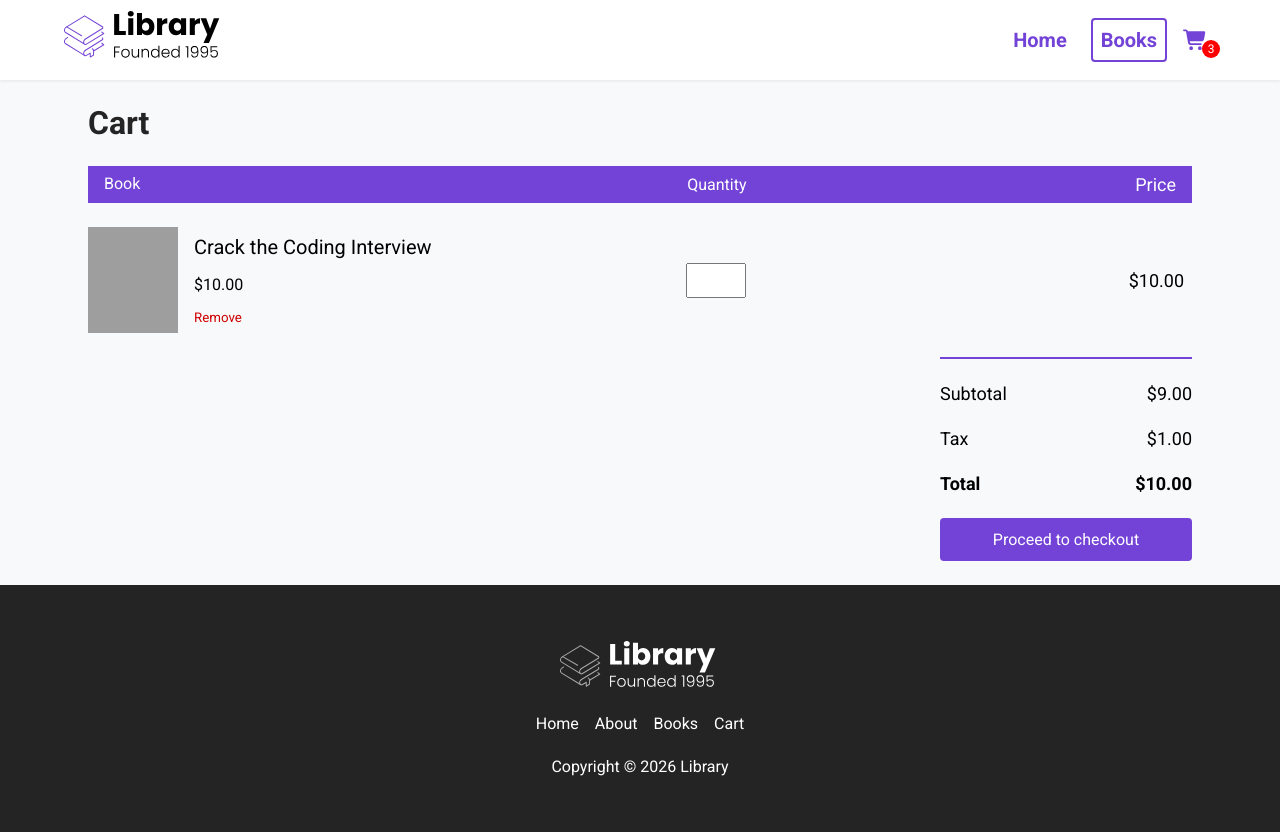
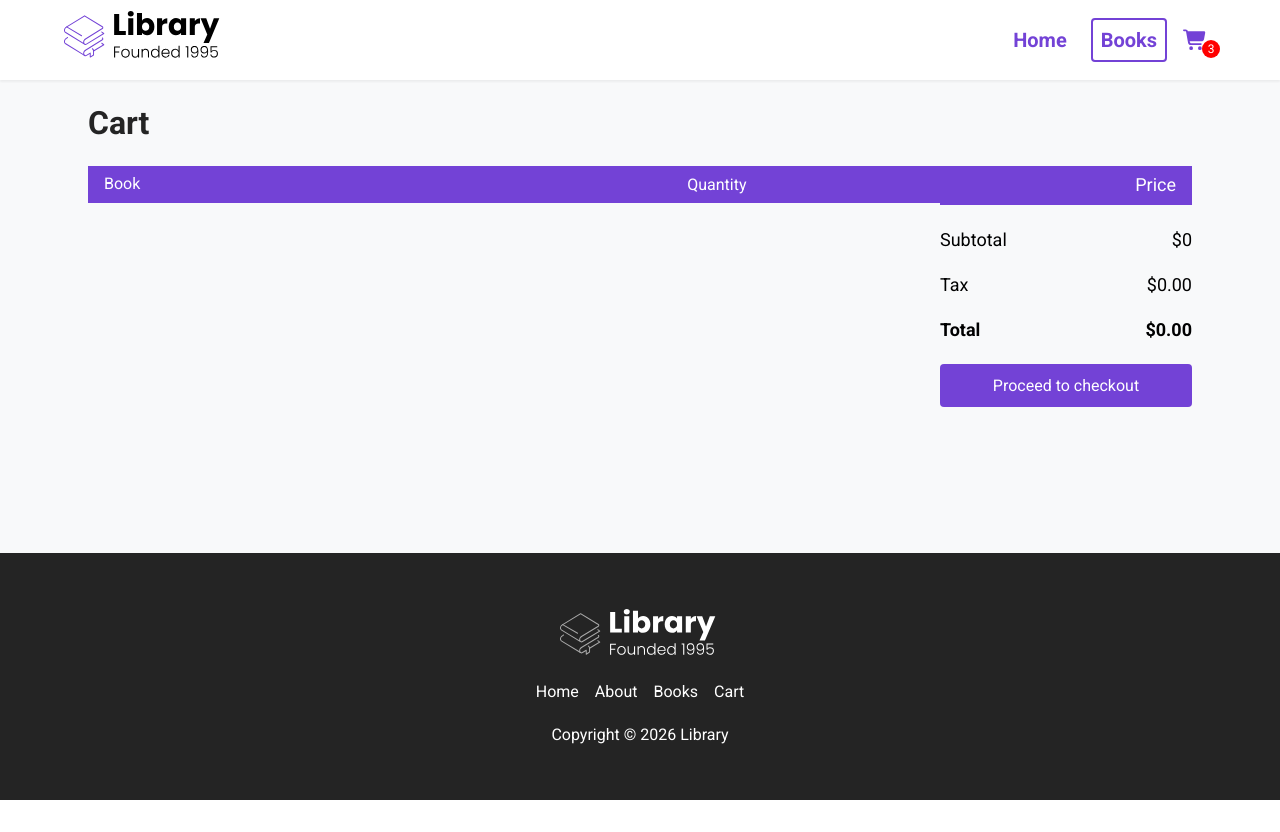
Before and after one commit to Elisandrosams/Library-React, a React (Create React App) app: page /cart in a window 1280 px wide. Shown: the top 832 px of the page. After the commit the page ends 800 px from the top, so only its background shows below. Built offline with nearby package versions, Linux system fonts and the light colour scheme; grey boxes are pictures that could not be loaded.

Commit message:
working on dynamic cart

```diff
--- a/src/App.js
+++ b/src/App.js
@@ -12,27 +12,17 @@ function App() {
   const [cart, setCart] = useState([]);
 
   function addToCart(book) {
-    setCart([...cart, book])
+    setCart([...cart,{...book, quantity: 1}])
   }
-//    const dupeItem = cart.find(item => +item.id === +book.id)
-//    if (dupeItem) {
-//    setCart(cart.map(item => {
-//      if (item.id === dupeItem.id) {
-//        return {
-//          ...item,
-//          quantity: item.quantity + 1,
-//        }
-//      }
-//      else {
-//        return item
-//      }
-//    }))
-//    }
-//    else {
-//      setCart([...cart, {...book, quantity: 1}])
-//    }
-//  }
-//
+
+  function changeQuantity(book, quantity) {
+    setCart(cart.map(item => item.id === book.id
+      ? {
+          ...item, quantity: +quantity
+        }
+      : item
+    ))
+  }
   useEffect(() => {
     console.log(cart)
   }, [cart])
@@ -45,7 +35,7 @@ function App() {
           <Route path="/" element={<Home />} />
           <Route path="/books" exact element={<Books books={books} />} />
           <Route path="/books/:id" element= {<BookInfo books={books} addToCart={addToCart} cart={cart} />} />
-          <Route path="/cart" element={<Cart books={books} />} />
+          <Route path="/cart" element={<Cart books={books} cart={cart} changeQuantity={changeQuantity}/>} />
         </Routes>
         <Footer />
       </div>
--- a/src/pages/Cart.jsx
+++ b/src/pages/Cart.jsx
@@ -1,6 +1,17 @@
-import React from 'react'
+import React, { useState, useEffect } from "react";
 
-const Cart = () => {
+const Cart = ({ cart, changeQuantity }) => {
+    const [subtotal, setSubtotal] = useState()
+    useEffect(() => {
+        let price = 0;
+        cart.forEach((item) => {
+            price += +((item.salePrice || item.originalPrice) * item.quantity).toFixed(2)
+        });
+        setSubtotal(price)
+    }, [cart])
+
+
+
   return (
     <div id="books__body">
       <main id="books__main">
@@ -16,45 +27,65 @@ const Cart = () => {
                 <span className="cart__total">Price</span>
               </div>
               <div className="cart__body">
+                {cart.map((book) => {
+                  return (
                     <div className="cart__item">
                       <div className="cart__book">
-                                    <img src="https://m.media-amazon.com/images/I/61mIq2iJUXL._AC_UF1000,1000_QL80_.jpg" className="cart__book--img" alt="" />
+                        <img
+                          src={book.url}
+                          className="cart__book--img"
+                          alt=""
+                        />
                         <div className="cart__book--info">
                           <span className="cart__book--title">
-                                            Crack the Coding Interview
+                            {book.title}
                           </span>
                           <span className="cart__book--price">
-                                            $10.00
+                            ${(book.salePrice || book.originalPrice).toFixed(2)}
                           </span>
-                                        <button className="cart__book--remove">
-                                            Remove
-                                        </button>
+                          <button className="cart__book--remove">Remove</button>
                         </div>
                       </div>
                       <div className="cart__quantity">
-                                    <input type="number" min={0} max={99} className="cart__input" />
+                        <input
+                          type="number"
+                          min={0}
+                          max={99}
+                          className="cart__input"
+                          value={book.quantity}
+                          onChange={(event) =>
+                            changeQuantity(book, event.target.value)
+                          }
+                        />
                       </div>
                       <div className="cart__total">
-                                    $10.00
+                        $
+                        {(
+                          (book.salePrice || book.originalPrice) * book.quantity
+                        ).toFixed(2)}
                       </div>
                     </div>
+                  );
+                })}
               </div>
             </div>
             <div className="total">
               <div className="total__item total__sub-total">
                 <span>Subtotal</span>
-                            <span>$9.00</span>
+                <span>${subtotal}</span>
               </div>
               <div className="total__item total__tax">
                 <span>Tax</span>
-                            <span>$1.00</span>
+                <span>${(subtotal * 0.08).toFixed(2)}</span>
               </div>
               <div className="total__item total__price">
                 <span>Total</span>
-                            <span>$10.00</span>
+                <span>${(subtotal + (subtotal * 0.08)).toFixed(2)}</span>
               </div>
-                        <button className="btn btn__checkout no-cursor"
-                        onClick={() => alert(`Not yet available`)}>
+              <button
+                className="btn btn__checkout no-cursor"
+                onClick={() => alert(`Not yet available`)}
+              >
                 Proceed to checkout
               </button>
             </div>
@@ -62,7 +93,7 @@ const Cart = () => {
         </div>
       </main>
     </div>
-  )
-}
+  );
+};
 
-export default Cart
+export default Cart;
```
Lines whose indentation alone changed are shown as unchanged.
